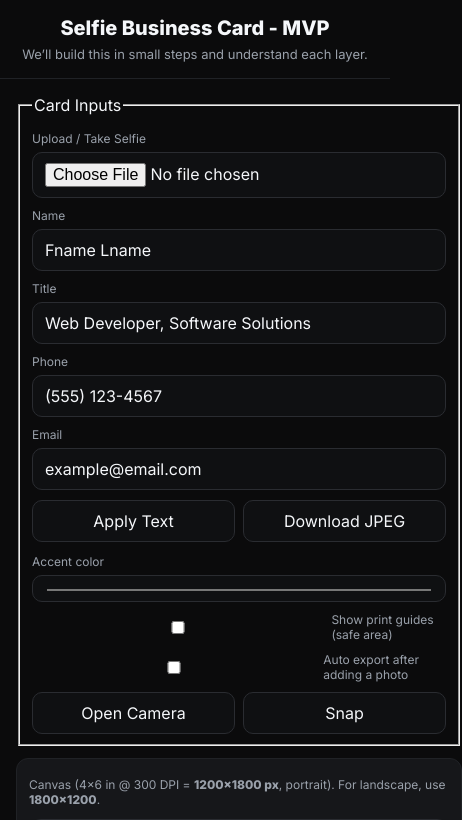
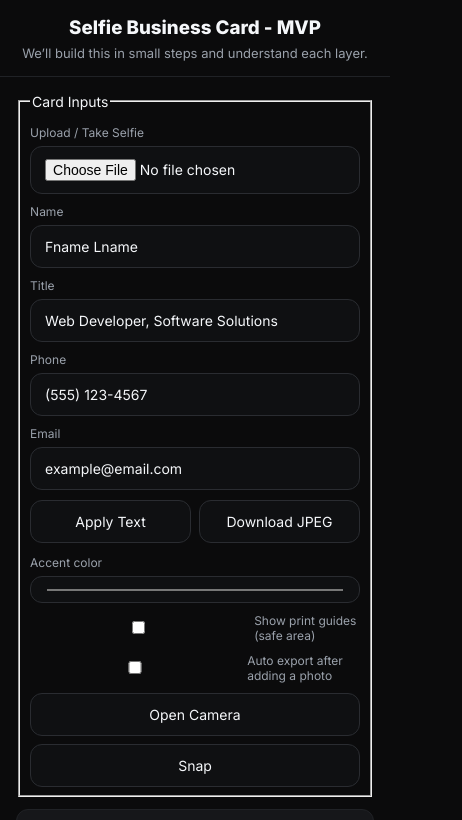
Before and after one commit to joeboc/SelfieBusinessCards, a plain HTML site: page index.html in a window 390 px wide. Shown: the top 820 px of the page, 462 px wide, since content can reach past the window. Drawn offline with Linux system fonts and the light colour scheme; a script that the page names is missing.

Commit message:
Mobile updates

```diff
--- a/index.html
+++ b/index.html
@@ -6,22 +6,31 @@
     <title>Selfie Business Card</title>
     <link href="https://fonts.googleapis.com/css2?family=Inter:wght@400;600;800;900&display=swap" rel="stylesheet">
     <style>
+      :root {
+    --fs-body: clamp(14px, 2.8vw, 16px);
+    --fs-h1: clamp(18px, 4.8vw, 20px);
+    --fs-hint: clamp(11px, 2.6vw, 12px);
+    --pad-page: clamp(12px, 4vw, 16px);
+    --pad-card: clamp(10px, 3.6vw, 12px);
+            }
       :root { --bg:#0b0b0c; --panel:#16171a; --ink:#f5f7fa; --muted:#9aa1ab; --border:#202226; }
       * { box-sizing: border-box; }
-      body { margin: 0; font-family: Inter, system-ui, Segoe UI, Roboto, Arial; background: var(--bg); color: var(--ink); }
-      header { padding: 16px; text-align: center; border-bottom: 1px solid var(--border); }
-      header h1 { margin: 0; font-size: 20px; }
+      body { font-size: var(--fs-body); margin: 0; font-family: Inter, system-ui, Segoe UI, Roboto, Arial; background: var(--bg); color: var(--ink); }
+      header{ padding: var(--pad-page); text-align:center; border-bottom:1px solid var(--border); }
+      header h1 { margin: 0; font-size: var(--fs-h1); }
       header p { margin: 6px 0 0; color: var(--muted); font-size: 13px; }
-      main { max-width: 1000px; margin: 0 auto; padding: 16px; display: grid; gap: 12px; grid-template-columns: 1fr; }
-      @media (min-width: 980px) { main { grid-template-columns: 360px 1fr; } }
-      .panel { background: var(--panel); border: 1px solid var(--border); border-radius: 12px; padding: 14px; }
+      main { max-width: 860px; margin: 0 auto; padding: var(--pad-page); display: grid; gap: 12px; grid-template-columns: 1fr; }      @media (min-width: 980px) { main { grid-template-columns: 360px 1fr; } }
+      .panel { background: var(--panel); border: 1px solid var(--border); border-radius: 12px; padding: var(--pad-card); }
       .panel h2 { margin: 0 0 10px; font-size: 14px; letter-spacing: .02em; color: #d4dae3; }
       label { display: block; margin: 10px 0 6px; font-size: 12px; color: var(--muted); }
-      input, button { width: 100%; padding: 10px 12px; border-radius: 10px; border: 1px solid #2a2c31; background: #0f1012; color: var(--ink); font: inherit; }
+      input, button { width: 100%; padding: 12px 14px; border-radius: 12px; border: 1px solid #2a2c31; background: #0f1012; color: var(--ink); font: inherit; }
       button { cursor: pointer; }
       .row { display: grid; gap: 8px; grid-template-columns: 1fr 1fr; }
-      .canvas-wrap { background: var(--panel); border: 1px solid var(--border); border-radius: 12px; padding: 12px; }
-      canvas { display: block; border: 1px solid #2a2c31; border-radius: 12px; margin: 0 auto; width: 420px; height: auto; background: transparent; }
+      @media (max-width: 560px){
+      .row { grid-template-columns: 1fr; }
+       }
+      .canvas-wrap { background: var(--panel); border: 1px solid var(--border); border-radius: 12px; padding: var(--pad-card); }
+      canvas{ display:block; border:1px solid #2a2c31; border-radius:12px; margin:0 auto; width:100%; max-width:520px; height:auto; background:transparent;}
       .canvas-container canvas.lower-canvas { background: #fff; }
       .canvas-container canvas.upper-canvas { background: transparent !important; }
       .hint { color: var(--muted); font-size: 12px; margin-top: 6px; }
@@ -38,7 +47,7 @@
         <legend>Card Inputs</legend>
 
         <label for="photo">Upload / Take Selfie</label>
-        <input id="photo" type="file" accept="image/*" capture="environment">
+        <input id="photo" type="file" accept="image/*">
 
         <label for="name">Name</label>
         <input id="name" placeholder="Fname Lname" value="Fname Lname">
```
